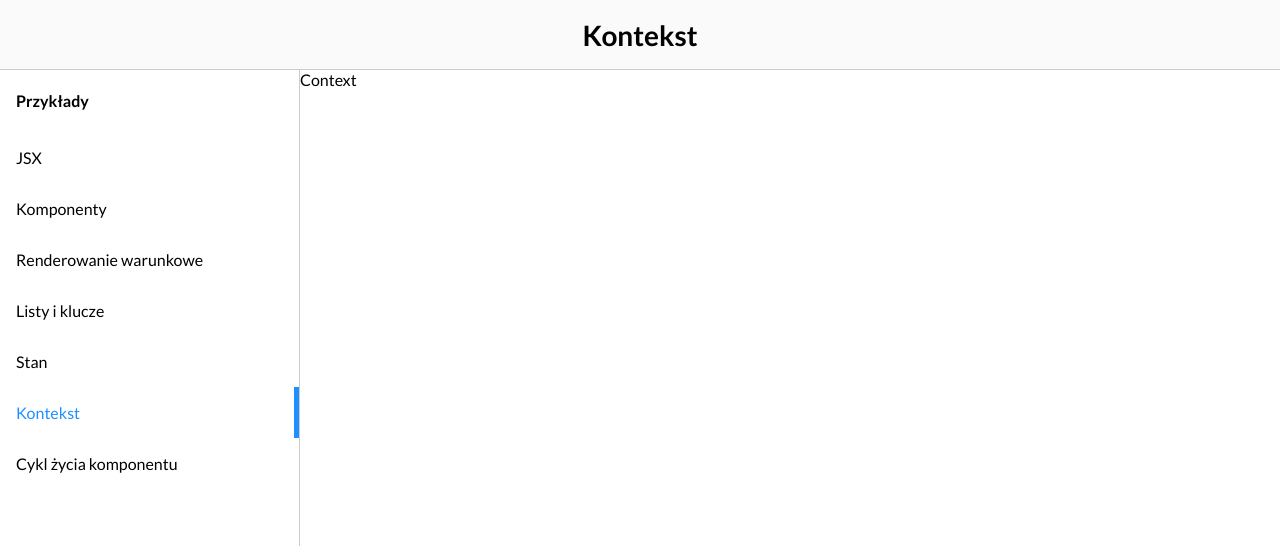
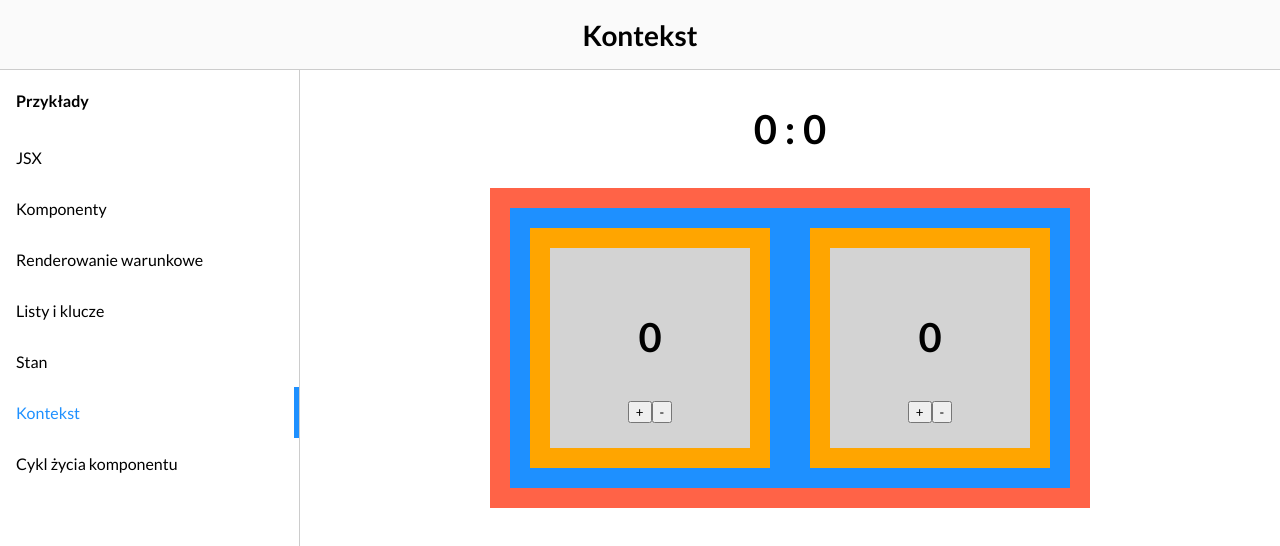
Before and after one commit to kacperkapusciak/react-playground, a React (Create React App) app: page / in a window 1280 px wide. Both pictures are taken after a click on the element "Kontekst". Shown: the top 546 px of the page. Built offline with nearby package versions, Linux system fonts and the light colour scheme.

Commit message:
feat: implement Context example

```diff
--- a/src/examples/Context.js
+++ b/src/examples/Context.js
@@ -1,5 +1,130 @@
-function App() {
-  return <div>Context</div>;
+import { createContext, useReducer, useContext } from 'react';
+
+export const initialState = {
+  left: 0,
+  right: 0,
+};
+
+export const Counter = createContext({
+  state: initialState,
+  dispatch: (_) => {},
+});
+
+function reducer(state, action) {
+  const { left, right } = state;
+  switch (action.type) {
+    case 'INCREMENT_LEFT':
+      return { ...state, left: left + 1 };
+
+    case 'INCREMENT_RIGHT':
+      return { ...state, right: right + 1 };
+
+    case 'DECREMENT_LEFT':
+      return { ...state, left: left - 1 };
+
+    case 'DECREMENT_RIGHT':
+      return { ...state, right: right - 1 };
+
+    case 'RESET':
+      return { left: 0, right: 0 };
+
+    default:
+      return state;
+  }
 }
 
+export function CounterProvider({ children }) {
+  const [state, dispatch] = useReducer(reducer, initialState);
+  return <Counter.Provider value={{ state, dispatch }}>{children}</Counter.Provider>;
+}
+
+function ScoreKeeper() {
+  const { state } = useContext(Counter);
+
+  return (
+    <div style={{ ...styles.counter, padding: '35px 0' }}>
+      {state.left} : {state.right}
+    </div>
+  );
+}
+
+function NestedComponent({ children }) {
+  return <div style={{ ...styles.box, backgroundColor: 'dodgerblue' }}>{children}</div>;
+}
+
+function DeeplyNestedComponent({ children }) {
+  return <div style={{ ...styles.box, backgroundColor: 'orange' }}>{children}</div>;
+}
+
+function VeryDeeplyNestedComponent({ type }) {
+  const { state, dispatch } = useContext(Counter);
+
+  return (
+    <div style={{ ...styles.box, backgroundColor: 'lightgray' }}>
+      {type === 'left' ? (
+        <div style={styles.container}>
+          <p style={styles.counter}>{state.left}</p>
+          <div>
+            <button onClick={() => dispatch({ type: 'INCREMENT_LEFT' })}>+</button>
+            <button onClick={() => dispatch({ type: 'DECREMENT_LEFT' })}>-</button>
+          </div>
+        </div>
+      ) : (
+        <div style={styles.container}>
+          <p style={styles.counter}>{state.right}</p>
+          <div>
+            <button onClick={() => dispatch({ type: 'INCREMENT_RIGHT' })}>+</button>
+            <button onClick={() => dispatch({ type: 'DECREMENT_RIGHT' })}>-</button>
+          </div>
+        </div>
+      )}
+    </div>
+  );
+}
+
+function App() {
+  return (
+    <CounterProvider>
+      <section style={styles.container}>
+        <ScoreKeeper />
+        <div style={styles.box}>
+          <NestedComponent>
+            <DeeplyNestedComponent>
+              <VeryDeeplyNestedComponent type="left" />
+            </DeeplyNestedComponent>
+          </NestedComponent>
+          <NestedComponent>
+            <DeeplyNestedComponent>
+              <VeryDeeplyNestedComponent type="right" />
+            </DeeplyNestedComponent>
+          </NestedComponent>
+        </div>
+      </section>
+    </CounterProvider>
+  );
+}
+
+const styles = {
+  container: {
+    display: 'flex',
+    alignItems: 'center',
+    justifyContent: 'center',
+    flexDirection: 'column',
+  },
+  counter: {
+    display: 'flex',
+    justifyContent: 'center',
+    fontWeight: 'bold',
+    fontSize: 40,
+  },
+  box: {
+    display: 'flex',
+    justifyContent: 'space-evenly',
+    padding: 20,
+    backgroundColor: 'tomato',
+    minWidth: 200,
+    minHeight: 200,
+  },
+};
+
 export default App;
```
